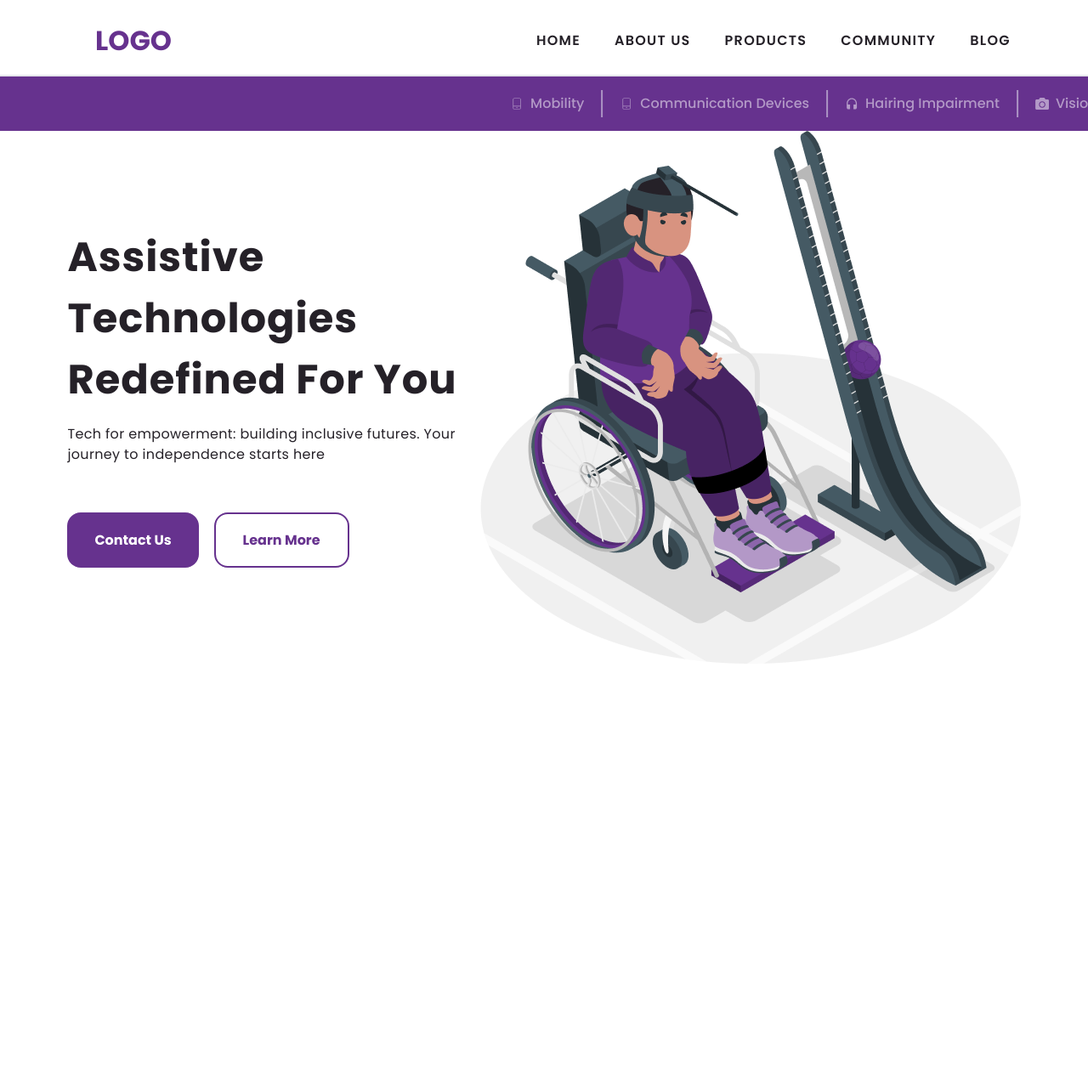
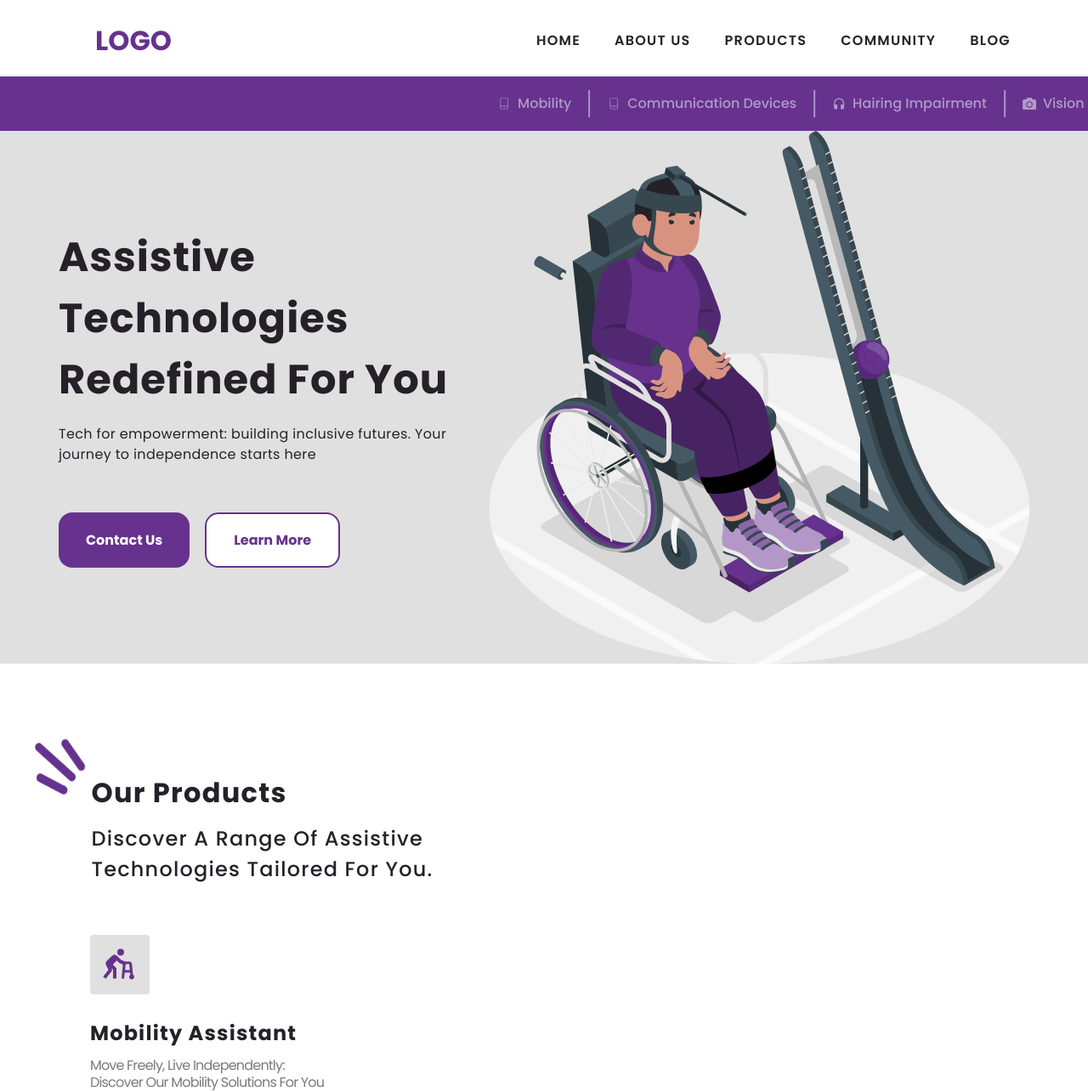
Before and after one commit to Auxtnn/AssistivTeq, a Next.js app: page / in a window 1280 px wide. Shown: the whole page at 85% size. Before the commit the page ends 800 px from the top, so only its background shows below. Built offline with nearby package versions, Linux system fonts and the light colour scheme.

Commit message:
added hero and product setion to main website

```diff
--- a/app/community/page.js
+++ b/app/community/page.js
@@ -19,6 +19,7 @@ import {
 
 import Card from '@/components/Card'
 import MeetOurMembers from '@/components/MeetMembers';
+import Newsletter from '@/components/Newsletter';
 import Footer from '@/components/Footer'
 import Form from '@/components/Form';
 import { useState } from 'react';
@@ -253,25 +254,8 @@ export default function Home() {
       </section>
       {/* meet our memebers */}
       <MeetOurMembers />
-
-      <section className=' flex flex-col items-center justify-center pb-[2.47rem] py-[2.53rem] md:py-[5rem]'>
-        <h1 className='text-heading text-[1.5rem] md:text-[2.25rem]  font-[700] tracking-wide text-center max-w-[11.625rem] md:max-w-[18.625rem]'>
-          Sign Up For Our Newsletter
-        </h1>
-        <div className='flex items-center gap-4 mt-[1.25rem] md:mt-[3.44rem]'>
-          <input
-            placeholder='Enter your email'
-            className='px-[1.88rem] py-[0.63rem] w-[22rem] md:w-[45.1875rem] h-[2.25rem] md:h-[3.5rem] bg-gray-200 text-heading text-[1rem] rounded-[0.5rem] '
-          />
-          <a href='' className='hidden lg:flex text-white bg-primary rounded-[0.5rem] py-[1.13rem] px-[2rem] font-[700] shadow-card h-[3.5rem] '>
-            Subscribe
-          </a>
-        </div>
-        {/* mobile btn */}
-        <a href='' className='lg:hidden text-white bg-primary rounded-[0.5rem] flex items-center justify-center mt-[1rem] font-[700] shadow-card w-[9.875rem] h-[2.25rem]'>
-          Subscribe
-        </a>
-      </section>
+      {/* Newsletter */}
+      <Newsletter/>
       {/* footer */}
       <Footer />
     </main>
--- a/app/page.js
+++ b/app/page.js
@@ -1,81 +1,12 @@
 import React from 'react'
-import { CiMobile4 } from "react-icons/ci";
-import { AiOutlineAppstoreAdd } from "react-icons/ai";
-import { IoMdHeadset } from "react-icons/io";
-import { FaCamera } from "react-icons/fa";
-import Image from 'next/image';
-import { onWheelChair } from '@/public/images';
+import Hero from '@/components/mainWebsite/Hero';
+import Products from '@/components/mainWebsite/Products';
 
 function page() {
-  const productLine = ({icon, text}) => {
-    return(
-      <div className='flex items-center gap-[0.5rem] text-white opacity-[0.5] px-[1.25rem] border-r-slate-100 border-r-2'>
-        {icon}
-        <p className='font-[500] leading-[2rem] text-[1rem]'>{text}</p>
-      </div>
-    )
-  }
   return (
     <main className=''>
-      <div className="overflow-hidden px-4 py-4 bg-primary w-full">
-        <div className="flex animate-marquee text-center whitespace-nowrap">
-          {productLine({
-            text: 'Mobility',
-            icon: <CiMobile4  />
-            }
-          )}
-          {productLine({
-            text: 'Communication Devices',
-            icon: <CiMobile4  />
-            }
-          )}
-          {productLine({
-            text: 'Hairing Impairment',
-            icon: <IoMdHeadset />
-            }
-          )}
-          {productLine({
-            text: 'Vision Impairment',
-            icon: <FaCamera />
-            }
-          )}
-          {productLine({
-            text: 'Cognitive Support',
-            icon: <IoMdHeadset />
-            }
-          )}
-          {productLine({
-            text: 'Assistive Apps and Software',
-            icon: <AiOutlineAppstoreAdd />
-            }
-          )}
-        </div>
-      </div>
-      <section>
-        <div className='flex flex-col md:flex-row items-center justify-center'>
-          <div className='flex flex-col gap-4'>
-            <h1 className='text-[2rem] md:text-[3rem] font-[700] capitalize text-center lg:text-left tracking-[0.04rem] md:tracking-[0.06rem] w-[20.8125rem] md:w-[30.328rem] text-heading'>
-              Assistive Technologies Redefined for You
-            </h1>
-            <p className='text-heading font-[1rem] md:font-[1.125rem] text-center lg:text-left tracking-[0.04rem] md:tracking-[0.0225rem] w-[20.8125rem] md:w-[30.328rem]'>Tech for empowerment: building inclusive futures. Your journey to independence starts here</p>
-            <div className='flex gap-[0.75rem] md:gap-[1.12rem] mt-[2.5rem]'>
-              <button className='text-white hover:bg-white hover:text-primary hover:border-2 bg-primary rounded-[1rem] px-[1rem] md:px-[2rem] py-[1.13rem] md:mt-0 font-[700]'>
-                Contact Us
-              </button>
-              <button className='text-primary hover:bg-primary hover:text-white bg-white rounded-[1rem] border-primary border-2 px-[1rem] md:px-[2rem] py-[1.13rem] md:mt-0 font-[700]'>
-                Learn More
-              </button>
-            </div>
-          </div>
-          <div>
-            <Image
-              src={onWheelChair}
-              alt='Image wheelchair'
-              className=''
-            />
-          </div>
-        </div>
-      </section>
+      <Hero />
+      <Products />
     </main>
   )
 }
--- /dev/null
+++ b/components/mainWebsite/Hero.jsx
@@ -0,0 +1,76 @@
+import React from "react";
+import { CiMobile4 } from "react-icons/ci";
+import { AiOutlineAppstoreAdd } from "react-icons/ai";
+import { IoMdHeadset } from "react-icons/io";
+import { FaCamera } from "react-icons/fa";
+import Image from "next/image";
+import { onWheelChair } from "@/public/images";
+
+const Hero = () => {
+  const productLine = ({ icon, text }) => {
+    return (
+      <div className="flex items-center gap-[0.5rem] text-white opacity-[0.5] px-[1.25rem] border-r-slate-100 border-r-2">
+        {icon}
+        <p className="font-[500] leading-[2rem] text-[1rem]">{text}</p>
+      </div>
+    );
+  };
+  return (
+    <section className="">
+      <div className="overflow-hidden px-4 py-4 bg-primary w-full">
+        <div className="flex animate-marquee text-center whitespace-nowrap">
+          {productLine({
+            text: "Mobility",
+            icon: <CiMobile4 />,
+          })}
+          {productLine({
+            text: "Communication Devices",
+            icon: <CiMobile4 />,
+          })}
+          {productLine({
+            text: "Hairing Impairment",
+            icon: <IoMdHeadset />,
+          })}
+          {productLine({
+            text: "Vision Impairment",
+            icon: <FaCamera />,
+          })}
+          {productLine({
+            text: "Cognitive Support",
+            icon: <IoMdHeadset />,
+          })}
+          {productLine({
+            text: "Assistive Apps and Software",
+            icon: <AiOutlineAppstoreAdd />,
+          })}
+        </div>
+      </div>
+      <section className="bg-[#E0E0E0] lg:px-12 pt-7 md:pt-0">
+        <div className="flex flex-col md:flex-row items-center justify-center lg:justify-evenly">
+          <div className="flex flex-col gap-4 items-center md:items-start  justify-center md:px-12 md:py-12 lg:py-0 lg:px-0">
+            <h1 className="text-[2rem] lg:text-[3rem] font-[700] capitalize text-center md:text-left tracking-[0.04rem] md:tracking-[0.06rem] w-[20.8125rem] lg:w-[30.328rem] text-heading">
+              Assistive Technologies Redefined for You
+            </h1>
+            <p className="text-heading font-[1rem] md:font-[1.125rem] text-center md:text-left tracking-[0.04rem] md:tracking-[0.0225rem] w-[20.8125rem] lg:w-[30.328rem]">
+              Tech for empowerment: building inclusive futures. Your journey to
+              independence starts here
+            </p>
+            <div className="flex gap-[0.75rem] md:gap-[1.12rem] mt-[2.5rem]">
+              <button className="text-white hover:bg-white hover:text-primary hover:border-2 bg-primary rounded-[1rem] px-[1rem] md:px-[2rem] py-[1.13rem] md:mt-0 font-[700]">
+                Contact Us
+              </button>
+              <button className="text-primary hover:bg-primary hover:text-white bg-white rounded-[1rem] border-primary border-2 px-[1rem] md:px-[2rem] py-[1.13rem] md:mt-0 font-[700]">
+                Learn More
+              </button>
+            </div>
+          </div>
+          <div className="mt-12 md:mt-0 ">
+            <Image src={onWheelChair} alt="Image wheelchair" className="" />
+          </div>
+        </div>
+      </section>
+    </section>
+  );
+};
+
+export default Hero;
--- /dev/null
+++ b/components/mainWebsite/Products.jsx
@@ -0,0 +1,57 @@
+import Image from "next/image";
+import React from "react";
+import { icon3 } from "@/public/images";
+import { MdAssistWalker } from "react-icons/md";
+
+const Products = () => {
+  // Product card component
+  const productCard = ({ icon, heading, text }) => {
+    return (
+      <div className="flex flex-col gap-4 lg:gap-[1.88rem]">
+        <div className="p-[0.69rem] w-[3.125rem] h-[3.125rem] lg:w-[4.375rem] lg:h-[4.375rem] bg-[#E0E0E0] rounded-[0.25rem] flex items-center justify-center shrink-0">
+          {icon}
+        </div>
+        <div className="flex flex-col gap-3">
+          <h1 className="text-lg lg:text-2xl font-bold tracking-wider text-heading">
+            {heading}
+          </h1>
+          <p className="text-heading capitalize text-sm lg:text-[1rem] tracking-[0.035rem] lg:-tracking-wider w-[21.62rem] lg:w-[17.83rem] opacity-60">
+            {text}
+          </p>
+        </div>
+      </div>
+    );
+  };
+
+  return (
+    <section className="flex flex-col md:flex-row pt-[2.5rem] md:pt-[5rem]">
+      <div className="md:ml-[2.06rem] ">
+        <Image
+          src={icon3}
+          className="relative w-[1.5rem] h-[1.5rem] md:w-[4.56rem] md:h-[4.92rem]"
+        />
+      </div>
+      <div className="flex flex-col">
+        <div className="flex flex-col gap-[0.75rem] pl-[2rem] md:pl-0 md:ml-[.1rem] md:mt-[3rem]">
+          <h1 className="text-[1.25rem] md:text-[2rem] font-bold tracking-wider md:tracking-[0.08rem] text-heading">
+            Our Products
+          </h1>
+          <p className="font-medium text-[1rem] lg:text-[1.5rem] w-[21.726rem] lg:w-[34.92rem] tracking-wider text-heading capitalize">
+            Discover a Range of Assistive Technologies Tailored for you.
+          </p>
+        </div>
+
+        {/* Product cards */}
+        <div className="mt-[2.75rem] md:mt-[3.7rem]">
+          {productCard({
+            icon: <MdAssistWalker className="text-primary w-[3.06rem] h-[3.06rem]"/>,
+            heading: "Mobility Assistant",
+            text: "Move Freely, live independently: Discover Our Mobility Solutions for you",
+          })}
+        </div>
+      </div>
+    </section>
+  );
+};
+
+export default Products;
--- a/public/images/index.js
+++ b/public/images/index.js
@@ -21,7 +21,7 @@ import serviceHero from './serviceHero.png'
 import mobileHeader from './service_header_m.png'
 import Group from './Group.png'
 import onWheelChair from './onWheelChair.png'
-
+import icon3 from './icon3.png'
 export {
   education,
   headerImage,
@@ -45,5 +45,6 @@ export {
   serviceHero,
   mobileHeader,
   Group,
-  onWheelChair
+  onWheelChair,
+  icon3
 }
```
Also changed, not shown: public/images/icon3.png (added).
